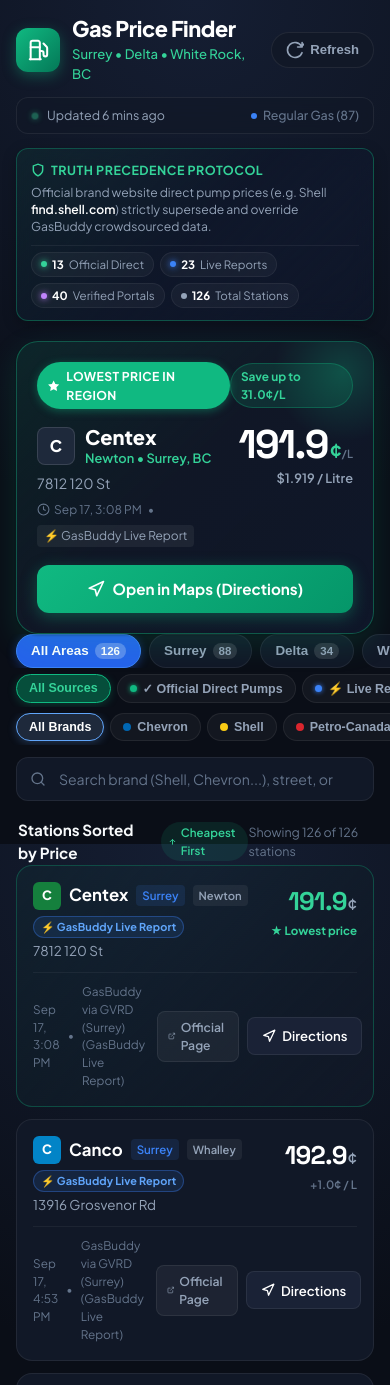
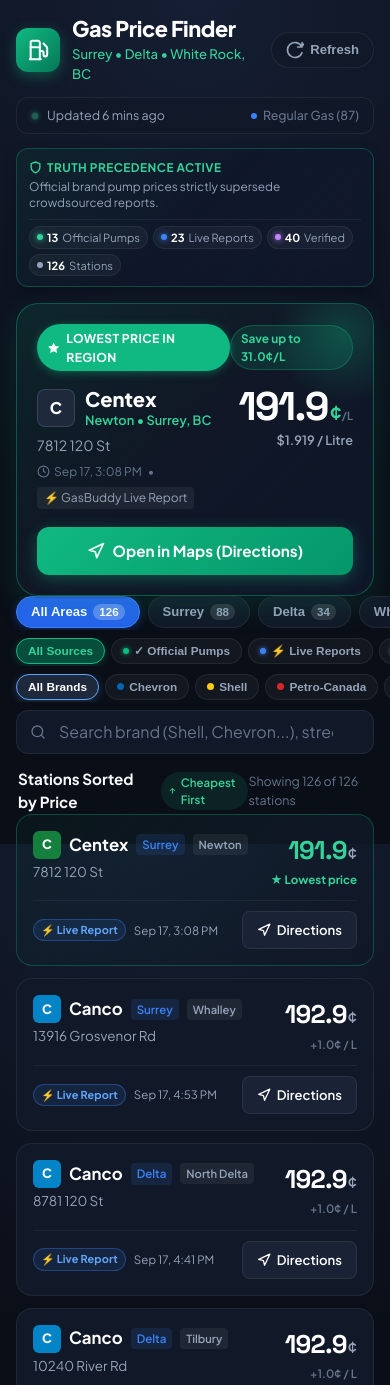
Before and after one commit to skyvas/gas-price-surrey, a plain HTML site: page index.html in a window 390 px wide. Shown: the top 1385 px of the page. Drawn offline with Linux system fonts and the light colour scheme.

Commit message:
fix(mobile): remove website link on cards, fix iPhone overflow and input zoom, streamline card layout

```diff
--- a/css/styles.css
+++ b/css/styles.css
@@ -70,10 +70,14 @@
   -webkit-font-smoothing: antialiased;
   -moz-osx-font-smoothing: grayscale;
   scroll-behavior: smooth;
+  overflow-x: hidden;
+  width: 100%;
+  max-width: 100%;
 }
 
 body {
   min-height: 100vh;
+  min-height: 100dvh;
   display: flex;
   flex-direction: column;
   background: radial-gradient(circle at 50% 0%, #151e33 0%, var(--bg-base) 60%);
@@ -81,6 +85,9 @@
   color: var(--text-primary);
   line-height: 1.5;
   padding-bottom: env(safe-area-inset-bottom, 20px);
+  overflow-x: hidden;
+  width: 100%;
+  max-width: 100%;
 }
 
 /* Layout Container */
@@ -91,7 +98,9 @@
   padding: 0 16px 32px 16px;
   display: flex;
   flex-direction: column;
-  gap: 20px;
+  gap: 16px;
+  box-sizing: border-box;
+  overflow-x: hidden;
 }
 
 /* ==========================================================================
@@ -243,13 +252,13 @@
    ========================================================================== */
 .truth-precedence-strip {
   background: linear-gradient(135deg, rgba(16, 185, 129, 0.08) 0%, rgba(15, 23, 42, 0.85) 50%, rgba(30, 58, 138, 0.08) 100%);
-  border: 1px solid rgba(16, 185, 129, 0.35);
+  border: 1px solid rgba(16, 185, 129, 0.3);
   border-radius: var(--radius-md);
-  padding: 12px 14px;
+  padding: 10px 12px;
   display: flex;
   flex-direction: column;
-  gap: 10px;
-  box-shadow: 0 4px 14px rgba(0, 0, 0, 0.25);
+  gap: 8px;
+  box-shadow: 0 4px 14px rgba(0, 0, 0, 0.2);
   backdrop-filter: blur(10px);
   -webkit-backdrop-filter: blur(10px);
 }
@@ -257,24 +266,24 @@
 .truth-strip-content {
   display: flex;
   flex-direction: column;
-  gap: 4px;
+  gap: 2px;
 }
 
 .truth-badge-label {
   display: inline-flex;
   align-items: center;
-  gap: 6px;
+  gap: 5px;
   color: var(--emerald-400);
-  font-size: 0.78rem;
+  font-size: 0.74rem;
   font-weight: 700;
   text-transform: uppercase;
   letter-spacing: 0.04em;
 }
 
 .truth-precedence-text {
-  font-size: 0.76rem;
+  font-size: 0.74rem;
   color: var(--text-secondary);
-  line-height: 1.4;
+  line-height: 1.35;
 }
 
 .truth-precedence-text strong {
@@ -286,7 +295,7 @@
   display: flex;
   align-items: center;
   flex-wrap: wrap;
-  gap: 6px;
+  gap: 5px;
   padding-top: 6px;
   border-top: 1px solid rgba(255, 255, 255, 0.06);
 }
@@ -294,12 +303,12 @@
 .truth-stat-chip {
   display: inline-flex;
   align-items: center;
-  gap: 5px;
-  font-size: 0.72rem;
+  gap: 4px;
+  font-size: 0.70rem;
   color: var(--text-secondary);
   background: rgba(255, 255, 255, 0.04);
   border: 1px solid rgba(255, 255, 255, 0.06);
-  padding: 3px 9px;
+  padding: 2px 7px;
   border-radius: var(--radius-full);
 }
 
@@ -534,7 +543,7 @@
 .controls-section {
   display: flex;
   flex-direction: column;
-  gap: 12px;
+  gap: 8px;
 }
 
 /* Horizontal Scrolling Filter Tabs */
@@ -542,8 +551,9 @@
   overflow-x: auto;
   scrollbar-width: none;
   -webkit-overflow-scrolling: touch;
+  overscroll-behavior-x: contain;
   margin: 0 -16px;
-  padding: 0 16px;
+  padding: 0 16px 2px 16px;
 }
 
 .filter-tabs-wrapper::-webkit-scrollbar {
@@ -561,8 +571,8 @@
   border: 1px solid var(--border-subtle);
   color: var(--text-secondary);
   border-radius: var(--radius-full);
-  padding: 8px 14px;
-  font-size: 0.84rem;
+  padding: 7px 14px;
+  font-size: 0.82rem;
   font-weight: 600;
   cursor: pointer;
   display: flex;
@@ -576,13 +586,14 @@
 .filter-tab:hover {
   background: var(--bg-surface-elevated);
   color: var(--text-primary);
+  border-color: rgba(255, 255, 255, 0.15);
 }
 
 .filter-tab.active {
-  background: #2563eb;
+  background: var(--blue-600);
   color: #ffffff;
-  border-color: #3b82f6;
-  box-shadow: 0 2px 10px rgba(37, 99, 235, 0.4);
+  border-color: var(--blue-500);
+  box-shadow: 0 2px 8px rgba(37, 99, 235, 0.35);
 }
 
 .tab-count {
@@ -604,8 +615,9 @@
   overflow-x: auto;
   scrollbar-width: none;
   -webkit-overflow-scrolling: touch;
-  margin: -6px -16px 0 -16px;
-  padding: 0 16px 4px 16px;
+  overscroll-behavior-x: contain;
+  margin: 0 -16px;
+  padding: 0 16px 2px 16px;
 }
 
 .truth-filter-wrapper::-webkit-scrollbar {
@@ -623,13 +635,13 @@
   border: 1px solid var(--border-subtle);
   color: var(--text-secondary);
   border-radius: var(--radius-full);
-  padding: 6px 12px;
-  font-size: 0.78rem;
+  padding: 5px 11px;
+  font-size: 0.74rem;
   font-weight: 600;
   cursor: pointer;
   display: flex;
   align-items: center;
-  gap: 6px;
+  gap: 5px;
   white-space: nowrap;
   transition: all var(--transition-fast);
   -webkit-tap-highlight-color: transparent;
@@ -649,8 +661,8 @@
 }
 
 .dot-truth {
-  width: 7px;
-  height: 7px;
+  width: 6px;
+  height: 6px;
   border-radius: 50%;
   display: inline-block;
   flex-shrink: 0;
@@ -665,8 +677,9 @@
   overflow-x: auto;
   scrollbar-width: none;
   -webkit-overflow-scrolling: touch;
-  margin: -6px -16px 0 -16px;
-  padding: 0 16px 4px 16px;
+  overscroll-behavior-x: contain;
+  margin: 0 -16px;
+  padding: 0 16px 2px 16px;
 }
 
 .brand-filter-wrapper::-webkit-scrollbar {
@@ -684,13 +697,13 @@
   border: 1px solid var(--border-subtle);
   color: var(--text-secondary);
   border-radius: var(--radius-full);
-  padding: 6px 12px;
-  font-size: 0.78rem;
+  padding: 5px 11px;
+  font-size: 0.74rem;
   font-weight: 600;
   cursor: pointer;
   display: flex;
   align-items: center;
-  gap: 6px;
+  gap: 5px;
   white-space: nowrap;
   transition: all var(--transition-fast);
   -webkit-tap-highlight-color: transparent;
@@ -711,8 +724,8 @@
 
 /* Brand Indicator Dots */
 .dot-brand {
-  width: 8px;
-  height: 8px;
+  width: 7px;
+  height: 7px;
   border-radius: 50%;
   display: inline-block;
   flex-shrink: 0;
@@ -752,7 +765,7 @@
   border-radius: var(--radius-md);
   padding: 0 40px 0 42px;
   color: var(--text-primary);
-  font-size: 0.88rem;
+  font-size: 16px;
   font-family: inherit;
   outline: none;
   transition: all var(--transition-fast);
@@ -1015,7 +1028,7 @@
   display: flex;
   align-items: center;
   justify-content: space-between;
-  gap: 12px;
+  gap: 10px;
   padding-top: 10px;
   border-top: 1px solid rgba(255, 255, 255, 0.05);
 }
@@ -1023,14 +1036,24 @@
 .card-meta-left {
   display: flex;
   align-items: center;
-  gap: 8px;
+  flex-wrap: wrap;
+  gap: 6px 8px;
   font-size: 0.74rem;
   color: var(--text-muted);
+  min-width: 0;
+  flex: 1;
+}
+
+.meta-time {
+  font-size: 0.72rem;
+  color: var(--text-secondary);
+  white-space: nowrap;
 }
 
 .btn-open-maps {
   display: inline-flex;
   align-items: center;
+  justify-content: center;
   gap: 6px;
   background: var(--bg-surface-elevated);
   border: 1px solid var(--border-subtle);
@@ -1041,6 +1064,7 @@
   padding: 8px 14px;
   border-radius: var(--radius-sm);
   min-height: 38px;
+  flex-shrink: 0;
   transition: all var(--transition-fast);
   -webkit-tap-highlight-color: transparent;
 }
@@ -1055,12 +1079,6 @@
   transform: scale(0.96);
 }
 
-.card-actions-right {
-  display: flex;
-  align-items: center;
-  gap: 8px;
-}
-
 .station-neighborhood-tag {
   font-size: 0.70rem;
   font-weight: 600;
@@ -1069,33 +1087,6 @@
   padding: 2px 6px;
   border-radius: 4px;
   white-space: nowrap;
-}
-
-.btn-official-site {
-  display: inline-flex;
-  align-items: center;
-  gap: 5px;
-  background: rgba(255, 255, 255, 0.05);
-  border: 1px solid var(--border-subtle);
-  color: var(--text-secondary);
-  text-decoration: none;
-  font-size: 0.76rem;
-  font-weight: 600;
-  padding: 6px 10px;
-  border-radius: var(--radius-sm);
-  min-height: 38px;
-  transition: all var(--transition-fast);
-  -webkit-tap-highlight-color: transparent;
-}
-
-.btn-official-site:hover {
-  background: rgba(255, 255, 255, 0.12);
-  color: #ffffff;
-  border-color: rgba(255, 255, 255, 0.2);
-}
-
-.btn-official-site:active {
-  transform: scale(0.96);
 }
 
 /* Empty State */
--- a/index.html
+++ b/index.html
@@ -74,18 +74,18 @@
       <div class="truth-precedence-strip" id="truthPrecedenceStrip">
         <div class="truth-strip-content">
           <div class="truth-badge-label">
-            <svg width="14" height="14" viewBox="0 0 24 24" fill="none" stroke="currentColor" stroke-width="2.5"><path d="M12 22s8-4 8-10V5l-8-3-8 3v7c0 6 8 10 8 10z"></path></svg>
-            <span>Truth Precedence Protocol</span>
+            <svg width="13" height="13" viewBox="0 0 24 24" fill="none" stroke="currentColor" stroke-width="2.5"><path d="M12 22s8-4 8-10V5l-8-3-8 3v7c0 6 8 10 8 10z"></path></svg>
+            <span>Truth Precedence Active</span>
           </div>
           <p class="truth-precedence-text">
-            Official brand website direct pump prices (e.g. Shell <strong>find.shell.com</strong>) strictly supersede and override GasBuddy crowdsourced data.
+            Official brand pump prices strictly supersede crowdsourced reports.
           </p>
         </div>
         <div class="truth-stats-row">
-          <span class="truth-stat-chip stat-official"><span class="chip-dot"></span><strong id="statOfficialCount">13</strong> Official Direct</span>
+          <span class="truth-stat-chip stat-official"><span class="chip-dot"></span><strong id="statOfficialCount">13</strong> Official Pumps</span>
           <span class="truth-stat-chip stat-crowdsourced"><span class="chip-dot"></span><strong id="statLiveCount">23</strong> Live Reports</span>
-          <span class="truth-stat-chip stat-directory"><span class="chip-dot"></span><strong id="statDirCount">40</strong> Verified Portals</span>
-          <span class="truth-stat-chip stat-total"><span class="chip-dot"></span><strong id="statTotalCount">125</strong> Total Stations</span>
+          <span class="truth-stat-chip stat-directory"><span class="chip-dot"></span><strong id="statDirCount">40</strong> Verified</span>
+          <span class="truth-stat-chip stat-total"><span class="chip-dot"></span><strong id="statTotalCount">125</strong> Stations</span>
         </div>
       </div>
     </header>
@@ -174,9 +174,9 @@
         <div class="truth-filter-wrapper">
           <div class="truth-pills" role="tablist" aria-label="Filter by truth tier">
             <button class="truth-pill active" data-truth="all">All Sources</button>
-            <button class="truth-pill" data-truth="official"><span class="dot-truth dot-official"></span>✓ Official Direct Pumps</button>
+            <button class="truth-pill" data-truth="official"><span class="dot-truth dot-official"></span>✓ Official Pumps</button>
             <button class="truth-pill" data-truth="crowdsourced"><span class="dot-truth dot-crowdsourced"></span>⚡ Live Reports</button>
-            <button class="truth-pill" data-truth="official_directory"><span class="dot-truth dot-directory"></span>🏢 Verified Portals</button>
+            <button class="truth-pill" data-truth="official_directory"><span class="dot-truth dot-directory"></span>🏢 Verified</button>
           </div>
         </div>
 
--- a/js/app.js
+++ b/js/app.js
@@ -348,16 +348,16 @@
       const mapUrl = getPreferredMapUrl(station);
       const officialUrl = station.brand_locator_url || station.brand_official_url;
 
-      // Truth Badge HTML
+      // Concise Truth Badges for clean mobile rendering
       let truthBadgeHtml = '';
       if (station.truth_tier === 'official') {
-        truthBadgeHtml = `<span class="truth-badge tier-official" title="Verified live pump price direct from official station web page (find.shell.com)"><svg width="11" height="11" viewBox="0 0 24 24" fill="none" stroke="currentColor" stroke-width="3"><polyline points="20 6 9 17 4 12"></polyline></svg> Official Direct Pump</span>`;
+        truthBadgeHtml = `<span class="truth-badge tier-official" title="Verified live pump price direct from official station web page"><svg width="10" height="10" viewBox="0 0 24 24" fill="none" stroke="currentColor" stroke-width="3"><polyline points="20 6 9 17 4 12"></polyline></svg> Official Pump</span>`;
       } else if (station.truth_tier === 'crowdsourced') {
-        truthBadgeHtml = `<span class="truth-badge tier-crowdsourced" title="Crowdsourced live driver report">${escapeHTML(station.truth_badge || '⚡ Live Driver Report')}</span>`;
+        truthBadgeHtml = `<span class="truth-badge tier-crowdsourced" title="Crowdsourced live driver report">⚡ Live Report</span>`;
       } else if (station.truth_tier === 'official_directory') {
-        truthBadgeHtml = `<span class="truth-badge tier-directory" title="Official verified brand directory">${escapeHTML(station.truth_badge || '🏢 Verified Directory')}</span>`;
+        truthBadgeHtml = `<span class="truth-badge tier-directory" title="Official verified brand directory">🏢 Verified</span>`;
       } else {
-        truthBadgeHtml = `<span class="truth-badge tier-baseline" title="Market survey baseline">${escapeHTML(station.truth_badge || 'Official Baseline')}</span>`;
+        truthBadgeHtml = `<span class="truth-badge tier-baseline" title="Market survey baseline">Market Baseline</span>`;
       }
 
       const card = document.createElement('article');
@@ -372,7 +372,6 @@
               <h3 class="station-title">${escapeHTML(brandName)}</h3>
               <span class="station-city-pill">${escapeHTML(station.city)}</span>
               ${station.neighborhood ? `<span class="station-neighborhood-tag">${escapeHTML(station.neighborhood)}</span>` : ''}
-              ${truthBadgeHtml}
             </div>
             <p class="station-card-address">${escapeHTML(station.address)}</p>
           </div>
@@ -390,25 +389,16 @@
 
         <div class="card-bottom-row">
           <div class="card-meta-left">
-            <span>${escapeHTML(station.last_updated)}</span>
-            <span>•</span>
-            <span>${escapeHTML(station.source ? station.source.split('&')[0].trim() : 'Official Directory')}</span>
+            ${truthBadgeHtml}
+            <span class="meta-time">${escapeHTML(station.last_updated)}</span>
           </div>
 
-          <div class="card-actions-right">
-            ${officialUrl ? `
-              <a href="${escapeHTML(officialUrl)}" class="btn-official-site" target="_blank" rel="noopener noreferrer" title="Visit official ${escapeHTML(brandName)} page & rewards">
-                <svg width="12" height="12" viewBox="0 0 24 24" fill="none" stroke="currentColor" stroke-width="2"><path d="M18 13v6a2 2 0 0 1-2 2H5a2 2 0 0 1-2-2V8a2 2 0 0 1 2-2h6"></path><polyline points="15 3 21 3 21 9"></polyline><line x1="10" y1="14" x2="21" y2="3"></line></svg>
-                <span>Official Page</span>
-              </a>
-            ` : ''}
-            <a href="${mapUrl}" class="btn-open-maps" target="_blank" rel="noopener noreferrer" aria-label="Open ${escapeHTML(brandName)} on ${escapeHTML(station.address)} in Maps">
-              <svg width="14" height="14" viewBox="0 0 24 24" fill="none" stroke="currentColor" stroke-width="2.2" stroke-linecap="round" stroke-linejoin="round">
-                <polygon points="3 11 22 2 13 21 11 13 3 11"></polygon>
-              </svg>
-              <span>Directions</span>
-            </a>
-          </div>
+          <a href="${mapUrl}" class="btn-open-maps" target="_blank" rel="noopener noreferrer" aria-label="Directions to ${escapeHTML(brandName)} on ${escapeHTML(station.address)} in Maps">
+            <svg width="14" height="14" viewBox="0 0 24 24" fill="none" stroke="currentColor" stroke-width="2.2" stroke-linecap="round" stroke-linejoin="round">
+              <polygon points="3 11 22 2 13 21 11 13 3 11"></polygon>
+            </svg>
+            <span>Directions</span>
+          </a>
         </div>
       `;
 
```
